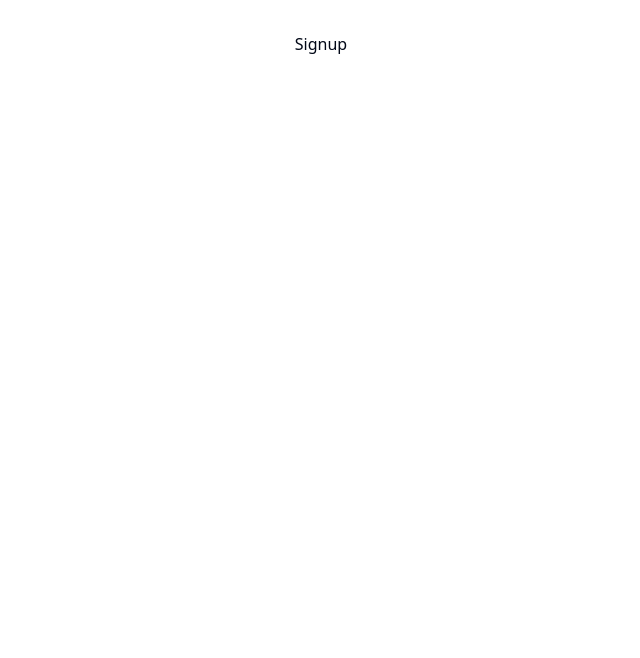
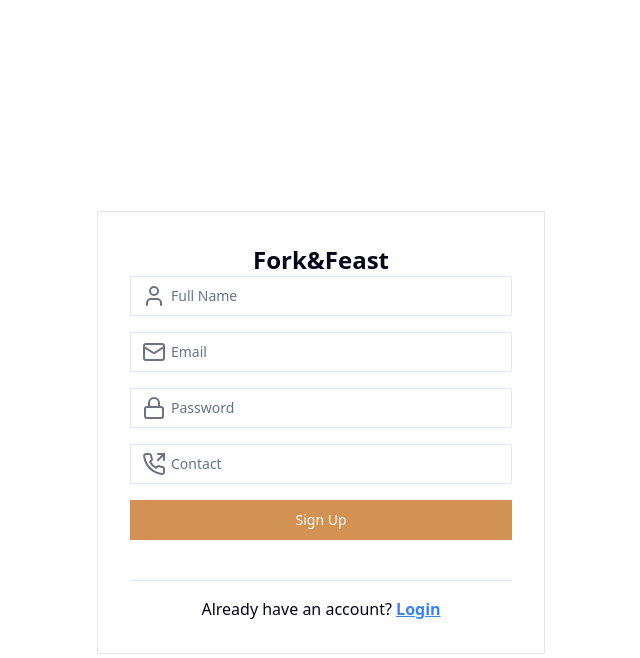
Before and after one commit to ParvezMah/ForkandFeast-Restaurant-Brand, a React (Vite) app in the folder Frontend/: page /signup in a window 1280 px wide. Shown: the top 658 px of the page, without its empty margins (319-959 px from the left). Built offline with nearby package versions, Linux system fonts and the light colour scheme.

Commit message:
Signup Page Completed

```diff
--- a/Frontend/src/auth/Signup.tsx
+++ b/Frontend/src/auth/Signup.tsx
@@ -1,6 +1,85 @@
+
+import { Button } from "@/components/ui/button"
+import { Input } from "@/components/ui/input"
+import { Separator } from "@/components/ui/separator";
+import { Loader2, Lock, Mail, PhoneOutgoing, User } from "lucide-react"
+import { ChangeEvent, FormEvent, useState } from "react";
+import { Link } from "react-router-dom";
+
+interface SignupInputState {
+    fullname: string,
+    email: string,
+    password: string,
+    contact: string,
+}
+
 const Signup = () => {
+    const [input, setInput] = useState<SignupInputState>({
+        fullname: "",
+        email:"",
+        password: "",
+        contact: ""
+    });
+
+    const changeEventHandler = (e:ChangeEvent<HTMLInputElement>) => {
+        const {name, value} = e.target;
+        setInput({...input, [name]:value});
+    }
+
+    const loginSubmitHandler = (e:FormEvent) =>{
+        e.preventDefault();
+        console.log(input)
+    }
+    const loading = false;
   return (
-    <div>Signup</div>
+    <div className="flex items-center justify-center min-h-screen">
+        <form onSubmit={loginSubmitHandler} className="md:p-8 w-full max-w-md rounded-lg md:border border-gray-200">
+            <div>
+                <h1 className="font-bold text-2xl">Fork&Feast</h1>
+            </div>
+
+            <div className="mb-4">
+                <div className="relative">
+                    <Input value={input.fullname} onChange={changeEventHandler} name="fullname" type="text" placeholder="Full Name" className="pl-10 focus-visible:ring-1" />
+                    <User className="absolute inset-y-2 left-3 text-gray-500 pointer-events-none"/>
+                </div>
+            </div>
+
+            <div className="mb-4">
+                <div className="relative">
+                    <Input value={input.email} onChange={changeEventHandler} name="email" type="email" placeholder="Email" className="pl-10 focus-visible:ring-1" />
+                    <Mail className="absolute inset-y-2 left-3 text-gray-500 pointer-events-none"/>
+                </div>
+            </div>
+
+            <div className="mb-4">
+               <div className="relative">
+                    <Input value={input.password} onChange={changeEventHandler} name="password" type="password" placeholder="Password" className="pl-10 focus-visible:ring-1" />
+                    <Lock className="absolute inset-y-2 left-3 text-gray-500 pointer-events-none"/>
+                </div>
+            </div>
+
+            <div className="mb-4">
+               <div className="relative">
+                    <Input value={input.contact} onChange={changeEventHandler} name="contact" type="text" placeholder="Contact" className="pl-10 focus-visible:ring-1" />
+                    <PhoneOutgoing className="absolute inset-y-2 left-3 text-gray-500 pointer-events-none"/>
+                </div>
+            </div>
+
+            <div className="mb-10">
+                {
+                    loading ? <Button disabled className="w-full bg-orange hover:bg-hoverOrange"><Loader2 className="mr-2 w-4 animate-spin"/>Please Wait</Button>
+                            : <Button type="submit" className="w-full bg-orange hover:bg-hoverOrange">Sign Up</Button>
+                }
+
+            </div>
+            <Separator/>
+            <p className="mt-4">
+                Already have an account?{" "}
+                <Link to="/login" className=" text-blue-500 font-bold underline">Login</Link>
+            </p>
+        </form>
+    </div>
   )
 }
 
```
